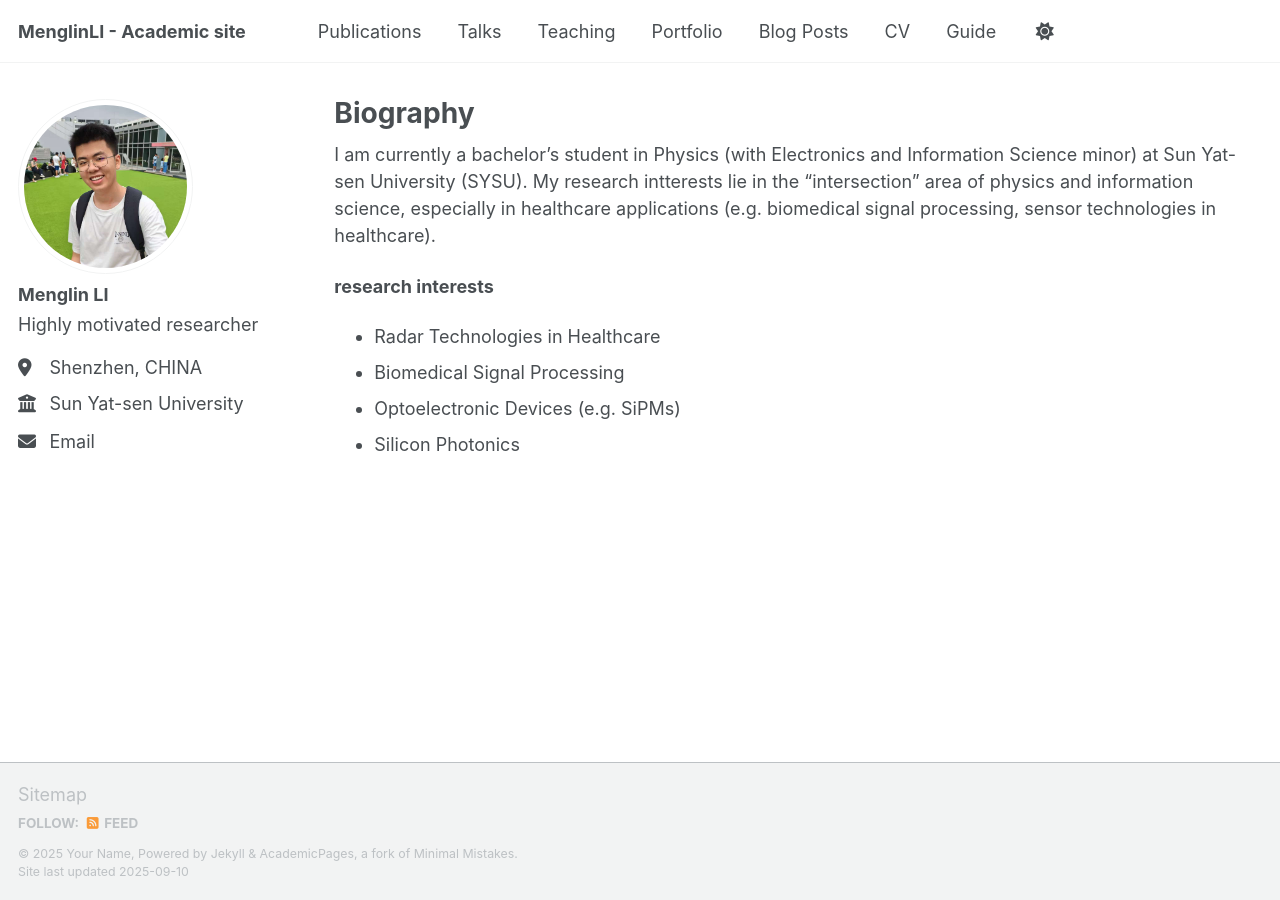
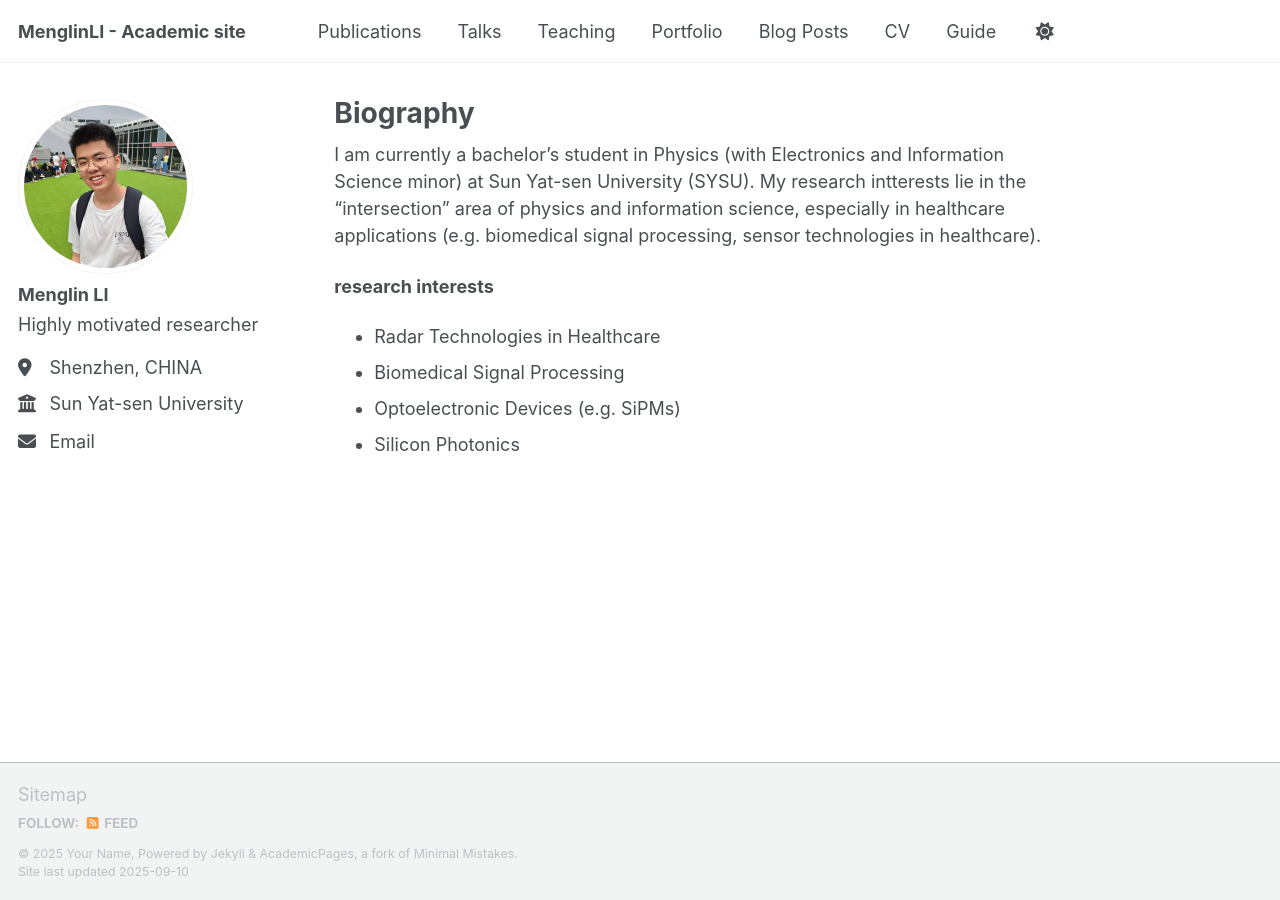
Before and after one commit to li-menglin/li-menglin.github.io, a Jekyll site: the page built from _pages/about.md, in a window 1280 px wide. Built offline with Jekyll 4.4.1, drawn with Linux system fonts in a browser that asks for light colours; a script that is not in the unit is left out.

Commit message:
Update _page.scss

```diff
--- a/_sass/layout/_page.scss
+++ b/_sass/layout/_page.scss
@@ -20,7 +20,7 @@
   @include breakpoint($large) {
     @include span(9 of 12 last);
     //@include prefix(0.5 of 12);
-    //@include suffix(2 of 12);
+    @include suffix(2 of 12);
   }
 
   .page__inner-wrap {
```
